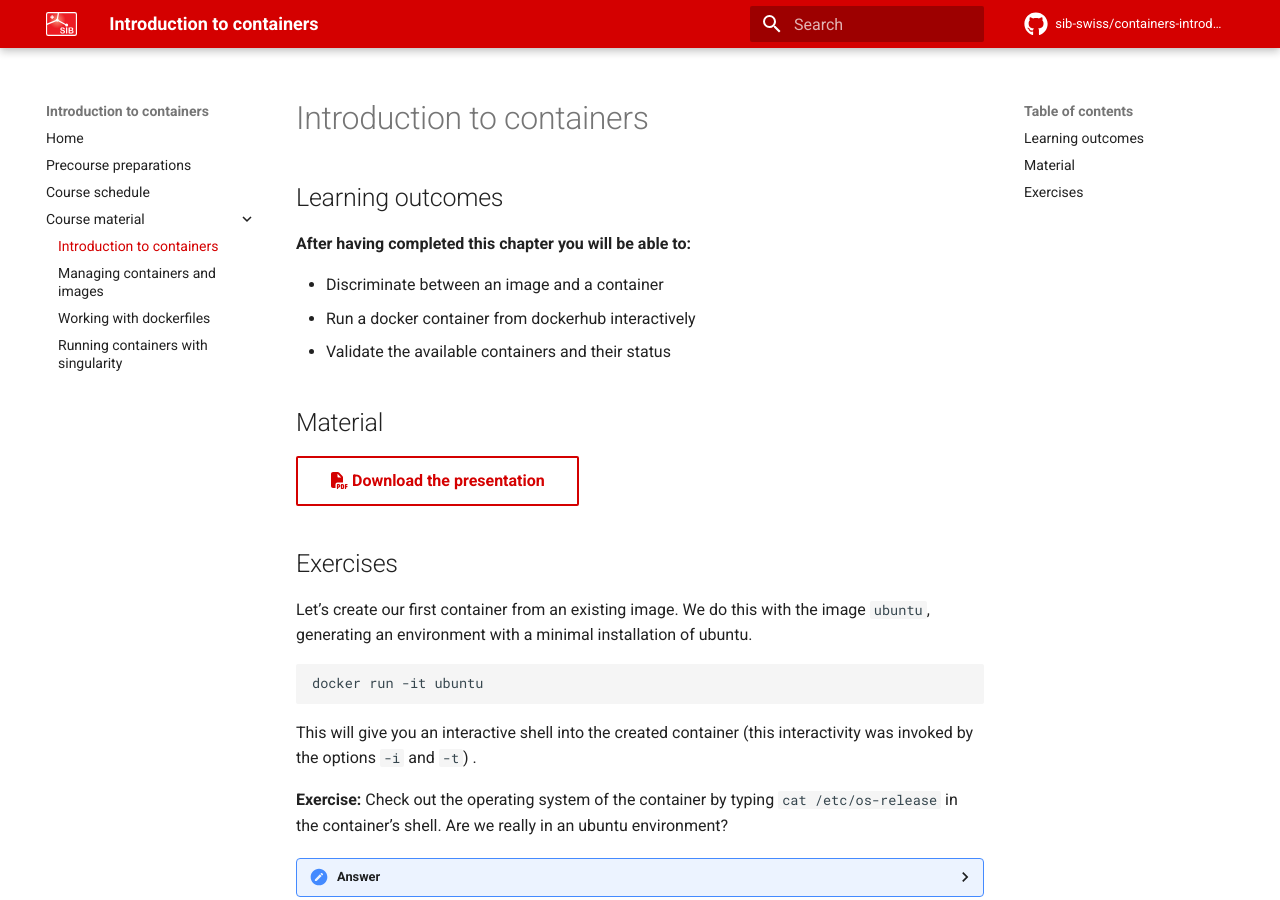
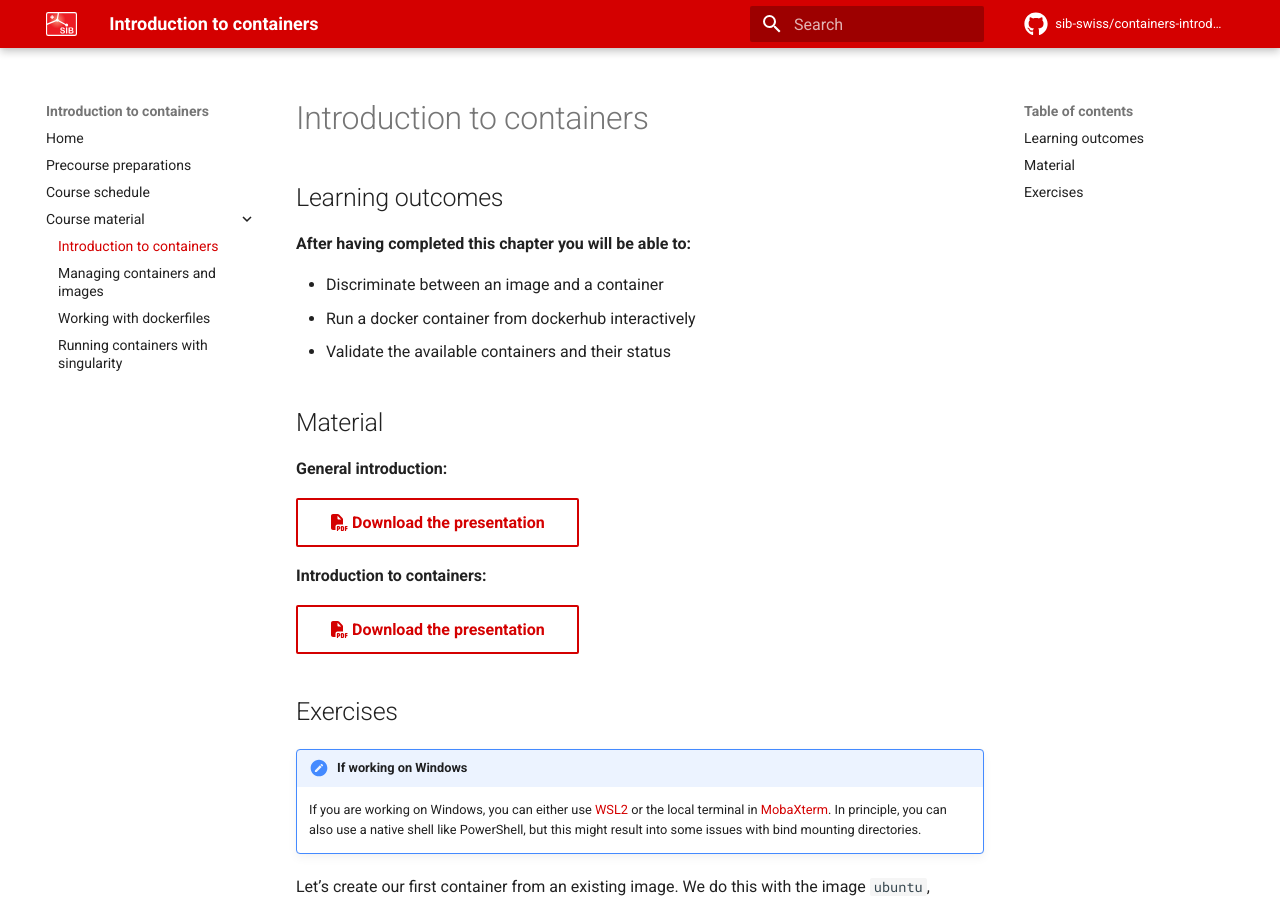
Before and after one commit to sib-swiss/containers-introduction-training, an MkDocs documentation site: the page built from docs/course_material/introduction_containers.md, in a window 1280 px wide and 900 px high. Built offline with MkDocs 1.6.1 and Material for MkDocs 9.7.7, drawn with Linux system fonts in a browser that asks for light colours; comment, search, counter and statistics services are not loaded.

Commit message:
small updates to ppts

```diff
--- a/docs/course_material/introduction_containers.md
+++ b/docs/course_material/introduction_containers.md
@@ -8,9 +8,18 @@
 
 ## Material
 
+**General introduction:**
+
+[:fontawesome-solid-file-pdf: Download the presentation](../assets/pdf/general_introduction.pdf){: .md-button }
+
+**Introduction to containers:**
+
 [:fontawesome-solid-file-pdf: Download the presentation](../assets/pdf/introduction_containers.pdf){: .md-button }
 
 ## Exercises
+
+!!! note "If working on Windows"
+    If you are working on Windows, you can either use [WSL2](https://docs.microsoft.com/en-us/windows/wsl/install-win10) or the local terminal in [MobaXterm](https://mobaxterm.mobatek.net/). In principle, you can also use a native shell like PowerShell, but this might result into some issues with bind mounting directories.
 
 Let's create our first container from an existing image. We do this with the image `ubuntu`, generating an environment with a minimal installation of ubuntu.
 
```
Also changed, not shown: 3 other files.
